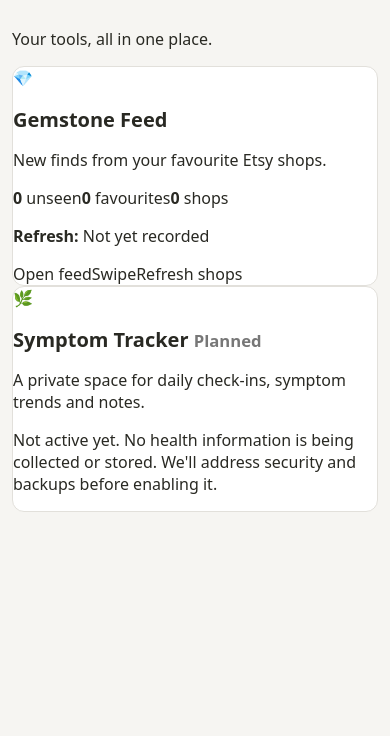
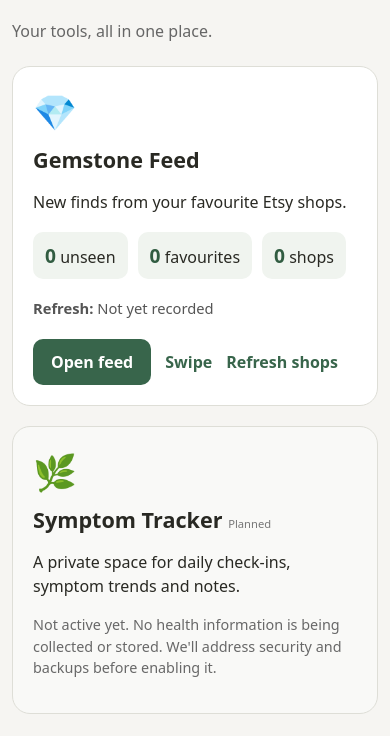
Before and after one commit to Lithill/GemstoneCabFinder, a Flask app: page /dashboard in a window 390 px wide. Shown: the part 108-844 px from the top of the page. Run offline with Flask 3, Linux system fonts and the light colour scheme; data that the repository does not hold is empty.

Commit message:
Style modular dashboard for desktop and mobile

```diff
--- a/favourite_feed/static/feed.css
+++ b/favourite_feed/static/feed.css
@@ -6,3 +6,23 @@
 body:has(.swipe-main){overflow-x:hidden}.swipe-main{overflow:visible}#swipe-card{will-change:transform;touch-action:pan-y}#swipe-card img{-webkit-user-drag:none}
 
 #viewer{position:fixed;inset:0;width:100%;height:100%;height:100dvh;max-width:none;max-height:none;margin:0;padding:12px;border:0;background:#151515;color:white}#viewer[open]{display:flex;flex-direction:column;gap:8px}#viewer::backdrop{background:#151515}.viewer-bar{display:flex;align-items:center;justify-content:space-between;gap:6px;flex:none}.viewer-bar button{background:#292929;color:white;border-color:#555;min-height:44px;padding:8px 12px}.viewer-bar button:disabled{opacity:.35}#photo-stage{flex:1;min-height:0;overflow:hidden;display:flex;align-items:center;justify-content:center;touch-action:none;user-select:none}#large-photo{display:block;max-width:100%;max-height:100%;object-fit:contain;transform-origin:center;will-change:transform;user-select:none;-webkit-user-drag:none}.photo-open{cursor:zoom-in}
+
+/* Modular dashboard, separate from the existing gemstone browsing screens. */
+.dashboard{max-width:1050px;padding-top:32px}
+.dashboard-intro{color:#666;margin:0 0 24px}
+.dashboard-grid{display:grid;grid-template-columns:repeat(auto-fit,minmax(min(100%,330px),1fr));gap:20px}
+.dashboard-card{padding:24px;border:1px solid #deded7;border-radius:18px;background:#fff;min-width:0}
+.dashboard-card h2{font-size:1.35rem;margin:10px 0}
+.dashboard-card p{line-height:1.5}
+.dashboard-symbol{font-size:2.2rem}
+.dashboard-stats{display:flex;flex-wrap:wrap;gap:10px;margin:18px 0}
+.dashboard-stats span{background:#f0f4ef;border-radius:10px;padding:10px 12px;white-space:nowrap}
+.dashboard-stats strong{font-size:1.2rem;color:#315c41}
+.dashboard-refresh{color:#555;font-size:.92rem}
+.dashboard-links{display:flex;align-items:center;flex-wrap:wrap;gap:14px;margin-top:20px}
+.dashboard-links a{color:#38654b;font-weight:600}
+.dashboard-links .dashboard-primary{background:#38654b;color:white;padding:12px 18px;border-radius:10px}
+.dashboard-coming{background:#f9f9f7}
+.dashboard-coming small{font-size:.7rem;font-weight:500}
+.dashboard-note{font-size:.9rem;color:#686868}
+@media(max-width:600px){.dashboard{padding:20px 12px}.dashboard-card{padding:20px}}
```
